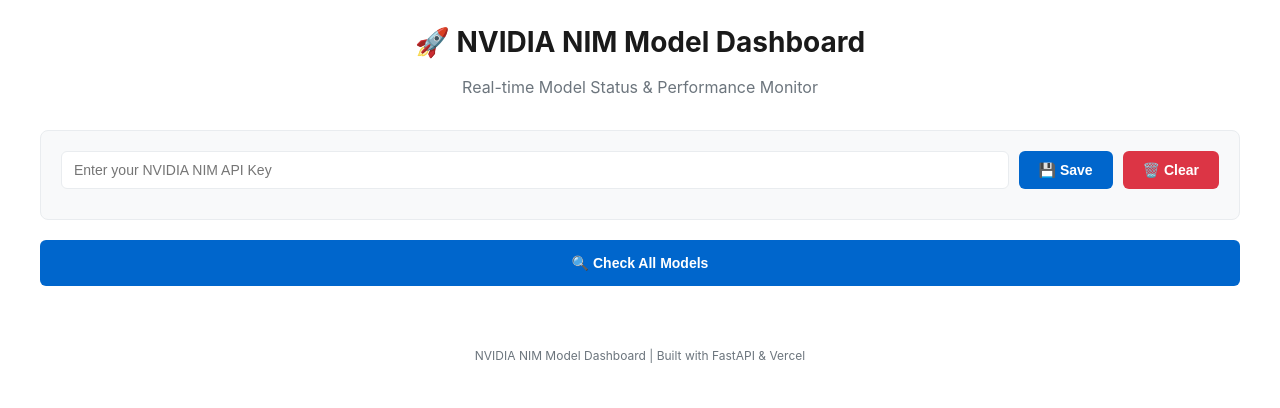
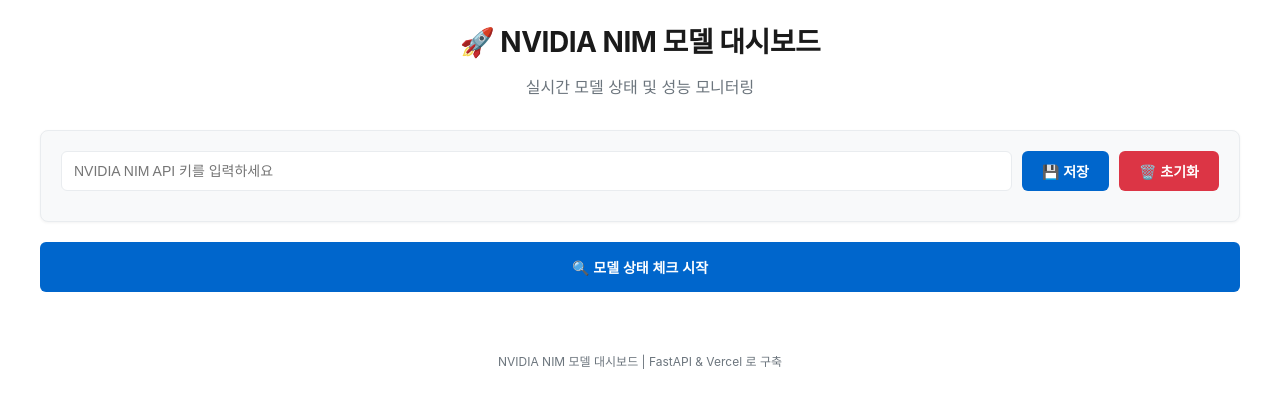
Before and after one commit to sigco3111/nim-model-dashboard, a FastAPI app: page / in a window 1280 px wide. Shown: the top 408 px of the page. Run offline with FastAPI, Linux system fonts and the light colour scheme.

Commit message:
Korean localization & clean professional UI (no AI style)

```diff
--- a/templates/index.html
+++ b/templates/index.html
@@ -25,7 +25,7 @@
         }
 
         body {
-            font-family: -apple-system, BlinkMacSystemFont, "Segoe UI", Roboto, Helvetica, Arial, sans-serif;
+            font-family: -apple-system, BlinkMacSystemFont, "Segoe UI", Roboto, "Apple SD Gothic Neo", Malgun Gothic, sans-serif;
             background-color: var(--bg);
             color: var(--text);
             line-height: 1.6;
@@ -47,11 +47,13 @@
             font-weight: 700;
             color: #1a1a1a;
             margin-bottom: 10px;
+            letter-spacing: -0.5px;
         }
 
         .subtitle {
             color: var(--text-light);
             font-size: 16px;
+            font-weight: 400;
         }
 
         /* API Key Section */
@@ -61,6 +63,7 @@
             border-radius: 8px;
             padding: 20px;
             margin-bottom: 20px;
+            box-shadow: 0 1px 3px rgba(0,0,0,0.05);
         }
 
         .api-row {
@@ -86,6 +96,7 @@
             cursor: pointer;
             transition: all 0.2s;
             font-size: 14px;
+            white-space: nowrap;
         }
 
         .btn-primary {
@@ -316,16 +337,16 @@
 <body>
     <div class="container">
         <header>
-            <h1>🚀 NVIDIA NIM Model Dashboard</h1>
-            <p class="subtitle">Real-time Model Status & Performance Monitor</p>
+            <h1>🚀 NVIDIA NIM 모델 대시보드</h1>
+            <p class="subtitle">실시간 모델 상태 및 성능 모니터링</p>
         </header>
 
         <!-- API Key Section -->
         <div class="api-section">
             <div class="api-row">
-                <input type="password" id="apiKeyInput" class="api-input" placeholder="Enter your NVIDIA NIM API Key">
-                <button id="saveKeyBtn" class="btn btn-primary">💾 Save</button>
-                <button id="clearKeyBtn" class="btn btn-danger">🗑️ Clear</button>
+                <input type="password" id="apiKeyInput" class="api-input" placeholder="NVIDIA NIM API 키를 입력하세요">
+                <button id="saveKeyBtn" class="btn btn-primary">💾 저장</button>
+                <button id="clearKeyBtn" class="btn btn-danger">🗑️ 초기화</button>
             </div>
             <div id="keyStatus" style="margin-top: 10px; font-size: 14px; color: var(--text-light);"></div>
         </div>
@@ -335,13 +356,13 @@
 
         <!-- Check Button -->
         <button id="checkBtn" class="btn btn-primary" style="width: 100%; margin-bottom: 20px; padding: 15px;">
-            🔍 Check All Models
+            🔍 모델 상태 체크 시작
         </button>
 
         <!-- Loading -->
         <div id="loading" class="loading" style="display: none;">
             <div class="spinner"></div>
-            <p id="loadingText">Checking models...</p>
+            <p id="loadingText">모델을 체크 중입니다...</p>
         </div>
 
         <!-- Results -->
@@ -349,20 +370,20 @@
             <!-- Controls -->
             <div class="controls">
                 <div class="control-group">
-                    <label>Filter:</label>
+                    <label>필터:</label>
                     <select id="filterSelect">
-                        <option value="all">All Models</option>
-                        <option value="success">Success (✅)</option>
-                        <option value="failed">Failed (❌)</option>
+                        <option value="all">전체 모델</option>
+                        <option value="success">성공 (✅)</option>
+                        <option value="failed">실패 (❌)</option>
                     </select>
                 </div>
                 <div class="control-group">
-                    <label>Sort by:</label>
+                    <label>정렬:</label>
                     <select id="sortSelect">
-                        <option value="response_time_asc">Response Time (Fastest)</option>
-                        <option value="tokens_per_sec_desc">Tokens/sec (Fastest)</option>
-                        <option value="model_name">Model Name (A-Z)</option>
-                        <option value="status">Status</option>
+                        <option value="response_time_asc">응답 시간 (빠른순)</option>
+                        <option value="tokens_per_sec_desc">토큰/초 (빠른순)</option>
+                        <option value="model_name">모델 이름 (가나다순)</option>
+                        <option value="status">상태</option>
                     </select>
                 </div>
             </div>
@@ -371,19 +392,19 @@
             <div class="metrics">
                 <div class="metric-card">
                     <div class="metric-value" id="totalModels">0</div>
-                    <div class="metric-label">Total Models</div>
+                    <div class="metric-label">총 모델 수</div>
                 </div>
                 <div class="metric-card">
                     <div class="metric-value" id="successModels" style="color: var(--success);">0</div>
-                    <div class="metric-label">Success</div>
+                    <div class="metric-label">성공</div>
                 </div>
                 <div class="metric-card">
                     <div class="metric-value" id="failedModels" style="color: var(--danger);">0</div>
-                    <div class="metric-label">Failed</div>
+                    <div class="metric-label">실패</div>
                 </div>
                 <div class="metric-card">
                     <div class="metric-value" id="avgTime">N/A</div>
-                    <div class="metric-label">Avg Response Time</div>
+                    <div class="metric-label">평균 응답 시간</div>
                 </div>
             </div>
 
@@ -392,12 +413,12 @@
                 <table id="resultsTable">
                     <thead>
                         <tr>
-                            <th onclick="sortTable('model')">Model Name</th>
-                            <th onclick="sortTable('status')">Status</th>
-                            <th onclick="sortTable('response_time')">Response Time (ms)</th>
-                            <th onclick="sortTable('tokens_per_sec')">Tokens/sec</th>
-                            <th>Last Check</th>
-                            <th>Error</th>
+                            <th onclick="sortTable('model')">모델 이름</th>
+                            <th onclick="sortTable('status')">상태</th>
+                            <th onclick="sortTable('response_time')">응답 시간 (ms)</th>
+                            <th onclick="sortTable('tokens_per_sec')">토큰/초</th>
+                            <th>마지막 체크</th>
+                            <th>오류</th>
                         </tr>
                     </thead>
                     <tbody id="tableBody">
@@ -408,7 +429,7 @@
 
         <!-- Footer -->
         <footer style="margin-top: 40px; text-align: center; color: var(--text-light); font-size: 12px;">
-            <p>NVIDIA NIM Model Dashboard | Built with FastAPI & Vercel</p>
+            <p>NVIDIA NIM 모델 대시보드 | FastAPI & Vercel 로 구축</p>
         </footer>
     </div>
 
@@ -446,7 +467,7 @@
         document.getElementById('saveKeyBtn').addEventListener('click', async () => {
             const key = document.getElementById('apiKeyInput').value.trim();
             if (!key) {
-                showAlert('Please enter an API Key', 'error');
+                showAlert('API 키를 입력해주세요', 'error');
                 return;
             }
 
@@ -459,13 +480,13 @@
 
                 if (res.ok) {
                     localStorage.setItem('nvidia_nim_api_key', key);
-                    showAlert('API Key saved!', 'success');
+                    showAlert('API 키가 저장되었습니다!', 'success');
                     checkKeyStatus();
                 } else {
-                    showAlert('Failed to save API Key', 'error');
+                    showAlert('API 키 저장에 실패했습니다', 'error');
                 }
             } catch (e) {
-                showAlert('Error: ' + e.message, 'error');
+                showAlert('오류: ' + e.message, 'error');
             }
         });
 
@@ -476,11 +497,11 @@
                 if (res.ok) {
                     localStorage.removeItem('nvidia_nim_api_key');
                     document.getElementById('apiKeyInput').value = '';
-                    showAlert('API Key cleared!', 'success');
+                    showAlert('API 키가 초기화되었습니다!', 'success');
                     document.getElementById('keyStatus').textContent = '';
                 }
             } catch (e) {
-                showAlert('Error: ' + e.message, 'error');
+                showAlert('오류: ' + e.message, 'error');
             }
         });
 
@@ -498,7 +519,7 @@
         document.getElementById('checkBtn').addEventListener('click', async () => {
             const key = document.getElementById('apiKeyInput').value.trim();
             if (!key) {
-                showAlert('Please enter your NVIDIA NIM API Key first', 'warning');
+                showAlert('먼저 NVIDIA NIM API 키를 입력해주세요', 'warning');
                 return;
             }
 
@@ -521,26 +542,26 @@
 
                 if (!res.ok) {
                     const error = await res.json();
-                    throw new Error(error.detail || 'Check failed');
+                    throw new Error(error.detail || '체크에 실패했습니다');
                 }
 
                 const data = await res.json();
                 allData = data.models_data || [];
 
                 // Update UI
-                document.getElementById('loadingText').textContent = 'Check completed!';
+                document.getElementById('loadingText').textContent = '체크가 완료되었습니다!';
                 setTimeout(() => {
                     loading.style.display = 'none';
                     results.style.display = 'block';
                     btn.disabled = false;
                     renderTable();
-                    showAlert(`✅ Completed checking ${allData.length} models!`, 'success');
+                    showAlert(`✅ 총 ${allData.length}개 모델을 체크했습니다!`, 'success');
                 }, 1000);
 
             } catch (e) {
                 loading.style.display = 'none';
                 btn.disabled = false;
-                showAlert('Error: ' + e.message, 'error');
+                showAlert('오류: ' + e.message, 'error');
             }
         });
 
```
Also changed, not shown: other parts of templates/index.html (+24 -7 lines).
